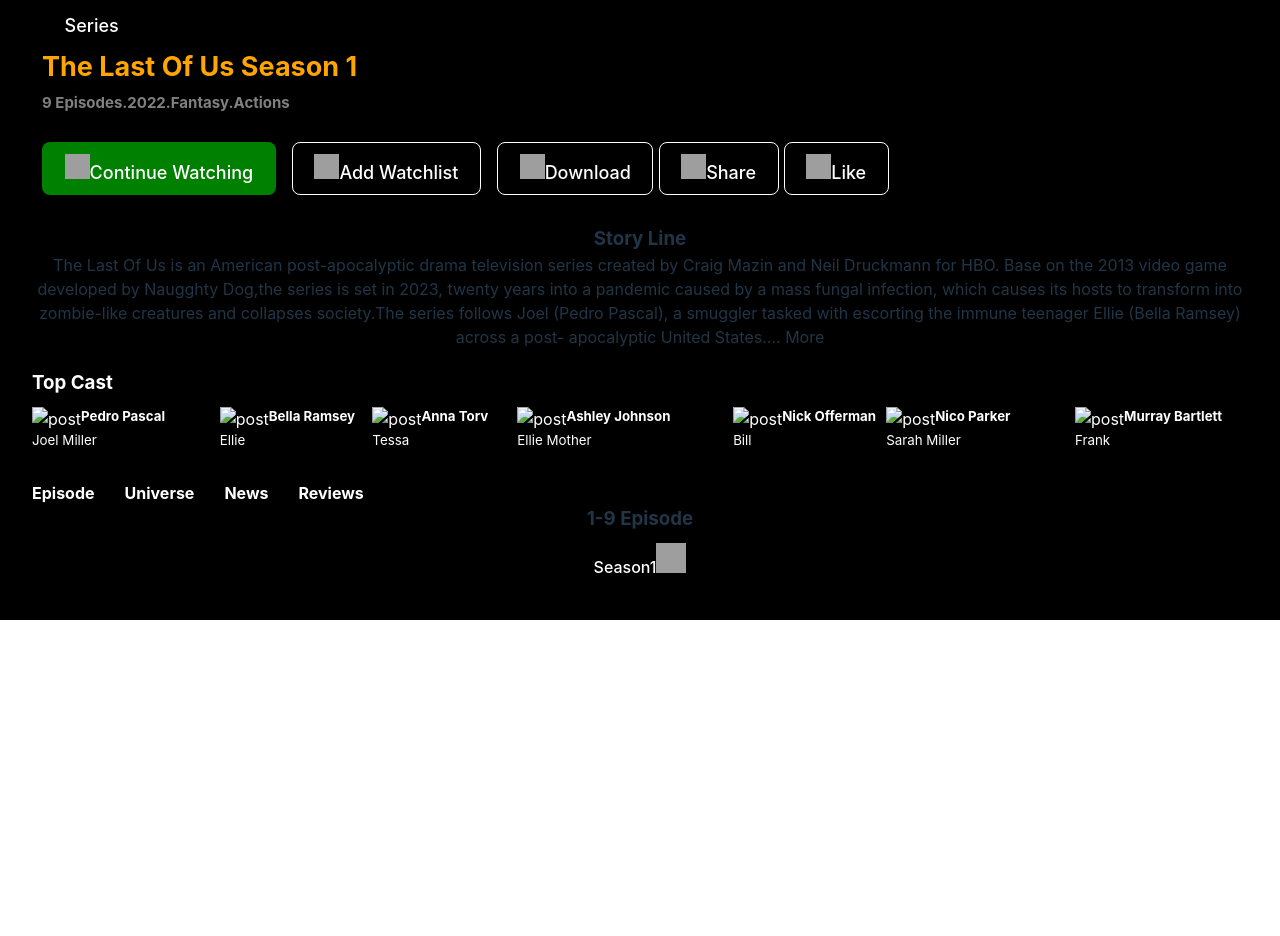
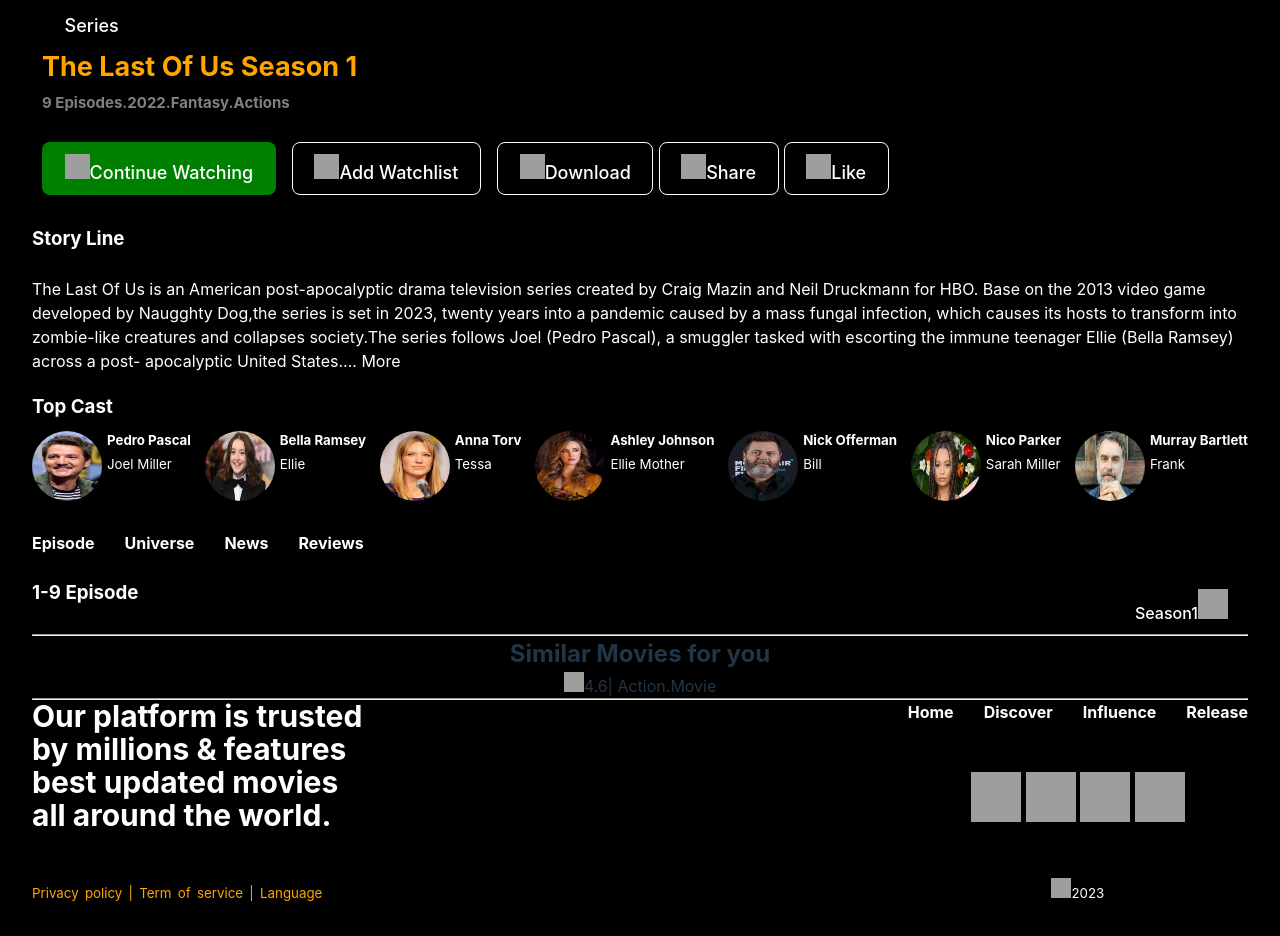
Before and after one commit to ndang11/movie-db, a website built with Vite: page detail.html in a window 1280 px wide. Shown: the part 605-1541 px from the top of the page. Before the commit the page ends 1225 px from the top, so only its background shows below. Built offline with nearby package versions, Linux system fonts and the light colour scheme; grey boxes are pictures that could not be loaded.

Commit message:
completing html

```diff
--- a/detail.html
+++ b/detail.html
@@ -42,6 +42,7 @@
           <h2>The Last Of Us Season 1</h2>
           <small id="time">9 Episodes.2022.Fantasy.Actions</small>
            <br><br>
+        <div class="head">
         <div class="button1">
           <button id="btn2"><img width="25" height="25" src="https://img.icons8.com/ios-glyphs/30/FFFFFF/circled-play.png" alt="circled-play"/>Continue Watching</button>
           <button id="btn4"><img width="25" height="25" src ="https://img.icons8.com/ios-glyphs/30/FFFFFF/bookmark-ribbon.png" alt="bookmark-ribbon"/>Add Watchlist</button>
@@ -52,10 +53,12 @@
         </div>
         </div>
         </div>
+        </div>
       </div>
       <section>
         <div class="story-line">
           <h3>Story Line</h3>
+          <br>
           <p>The Last Of Us is an American post-apocalyptic drama television series created by Craig Mazin and Neil Druckmann for HBO. Base on the 2013 video game developed
             by Naugghty Dog,the series is set in 2023, twenty years into a pandemic caused by a mass fungal infection, which causes its hosts to transform into zombie-like
             creatures and collapses society.The series follows Joel (Pedro Pascal), a smuggler tasked with escorting the immune teenager Ellie (Bella Ramsey) across a post-
@@ -68,39 +71,53 @@
           <h3>Top Cast</h3>
           <div class="cast-list">
           <div class="cast1">
-            <img src="" alt="post"/>
+            <img src="./images/pedro.jpg" alt="post"/>
+            <div class="sub1">
             <h5>Pedro Pascal</h5>
             <small>Joel Miller</small>
           </div>
+          </div>
           <div class="cast2">
-            <img src="" alt="post"/>
+            <img src="/images/bella.jpg" alt="post"/>
+            <div class="sub2">
             <h5>Bella Ramsey</h5>
             <small>Ellie</small>
           </div>
+          </div>
           <div class="cast3">
-            <img src="" alt="post"/>
+            <img src="/images/anna.jpg" alt="post"/>
+            <div class="sub3">
             <h5>Anna Torv</h5>
             <small>Tessa</small>
           </div>
+          </div>
           <div class="cast4">
-            <img src="" alt="post"/>
+            <img src="/images/ashley.jpg" alt="post"/>
+            <div class="sub4">
             <h5>Ashley Johnson</h5>
             <small>Ellie Mother</small>
           </div>
+          </div>
           <div class="cast5">
-            <img src="" alt="post"/>
+            <img src="/images/nick.jpg" alt="post"/>
+            <div class="cub5">
             <h5>Nick Offerman</h5>
             <small>Bill</small>
           </div>
+          </div>
           <div class="cast6">
-            <img src="" alt="post"/>
+            <img src="/images/parker.jpg" alt="post"/>
+            <div class="sub6">
             <h5>Nico Parker</h5>
             <small>Sarah Miller</small>
           </div>
+          </div>
           <div class="cast7">
-            <img src="" alt="post"/>
+            <img src="/images/murray.jpg" alt="post"/>
+            <div class="sub7">
             <h5>Murray Bartlett</h5>
             <small>Frank</small>
+          </div>
           </div>
         </div>
         </div>
@@ -115,12 +132,49 @@
             <li><a href="#">Reviews</a></li>
           </ul>
         </div>
+        <br>
         <div class="sec-1">
           <h3>1-9 Episode</h3>
           <button id="btn1">Season1<img width="30" height="30" src="https://img.icons8.com/ios-glyphs/30/FFFFFF/chevron-down.png" alt="chevron-down"/></button>
         </div>
       </div>
       </section>
+      <hr>
+      <section>
+        <h2>Similar Movies for you</h2>
+        <div class="similar">
+          <div class="action1">
+            <h3></h3>
+            <span><img width="20" height="20" src="https://img.icons8.com/material-rounded/24/FAB005/star--v1.png" alt="star--v1"/>4.6| Action.Movie</span>
+          </div>
+        </div>
+        <hr>
+      </section>
+      <footer>
+        <div class="clossing">
+          <div class="plateform">
+            <h1>Our platform is trusted<br>by millions & features<br>best updated movies<br>all around the world.</h1>
+            <br><br>
+            <small>Privacy policy | Term of service | Language</small>
+          </div>
+          <div class="media">
+            <ul>
+              <li><a href="#">Home</a></li>
+              <li><a href="#">Discover</a></li>
+              <li><a href="#">Influence</a></li>
+              <li><a href="#">Release</a></li>
+            </ul>
+            <br><br>
+            <div class="media-logo">
+              <img width="50" height="50" src="https://img.icons8.com/ios-filled/50/FFFFFF/instagram-new.png" alt="instagram-new"/>
+              <img width="50" height="50" src="https://img.icons8.com/ios-filled/50/FFFFFF/facebook--v1.png" alt="facebook--v1"/>
+              <img width="50" height="50" src="https://img.icons8.com/external-basicons-solid-edtgraphics/50/FFFFFF/external-Tweet-chat-bubbles-basicons-solid-edtgraphics.png" alt="external-Tweet-chat-bubbles-basicons-solid-edtgraphics"/>
+              <img width="50" height="50" src="https://img.icons8.com/glyph-neue/64/FFFFFF/google-logo.png" alt="google-logo"/>
+            </div>
+            <small><img width="20" height="20" src="https://img.icons8.com/ios-filled/50/FFFFFF/copy-ai.png" alt="copy-ai"/>2023</small>
+          </div>
+        </div>
+      </footer>
     </div>
 
     <script src="https://cdn.jsdelivr.net/npm/swiper@11/swiper-bundle.min.js"></script>
--- a/src/style.css
+++ b/src/style.css
@@ -296,11 +296,22 @@
 
 }
 
+.story-line {
+  color: white;
+  text-align: left;
+}
+
 .top-cast {
   margin-top: 20px;
   color: white;
   text-align: left;
   margin-bottom: 30px;
+}
+
+.top-cast img {
+  width: 70px;
+  height: 70px;
+  border-radius: 50%;
 }
 
 .cast-list {
@@ -318,6 +329,20 @@
 .cast7 {
   display: flex;
   flex-wrap: wrap;
+  gap: 5px;
+}
+
+.sec-1 {
+  display: flex;
+  justify-content: space-between;
+  h3 {
+    color: white;
+  }
+}
+
+.head {
+  display: flex;
+  justify-content: space-between;
 }
 
 #app {
```
Also changed, not shown: public/images/anna.jpg (added), public/images/ashley.jpg (added), public/images/bella.jpg (added), public/images/murray.jpg (added), public/images/nick.jpg (added), public/images/parker.jpg (added), public/images/pedro.jpg (added).
